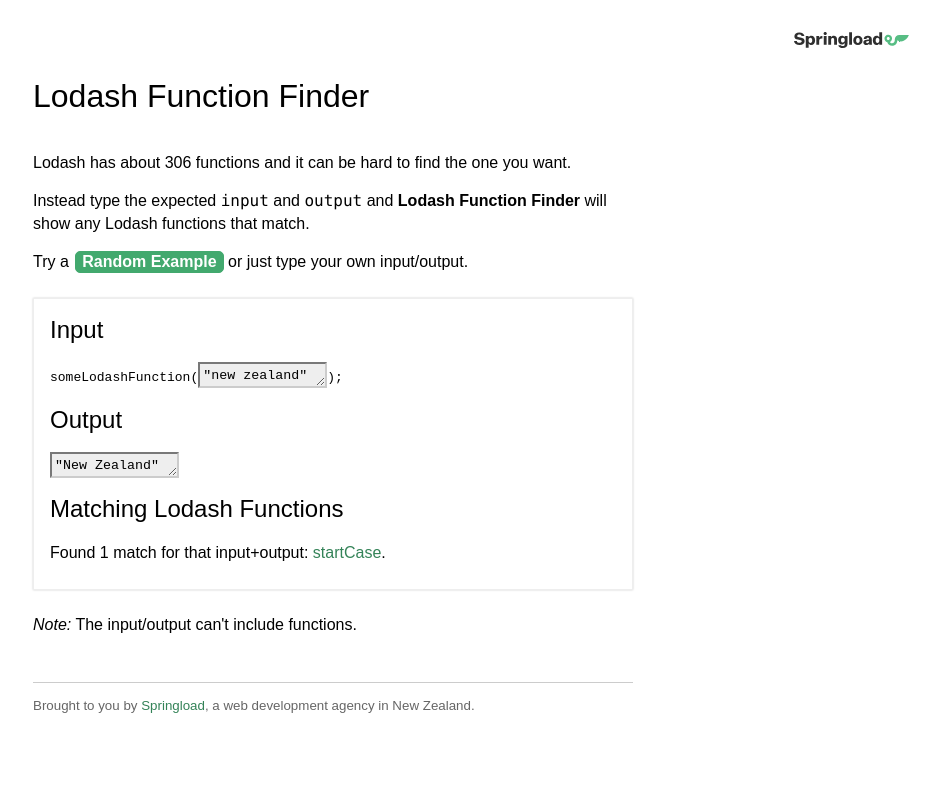
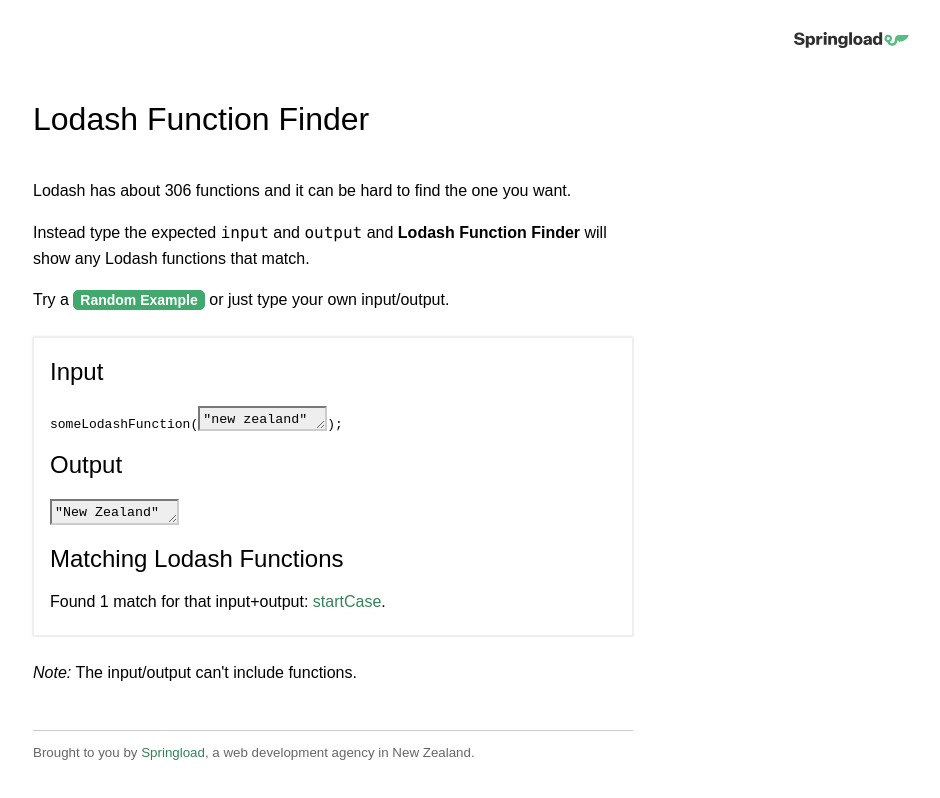
Before and after one commit to springload/lodash-function-finder, a React (Create React App) app: page / in a window 1280 px wide. Shown: the top 798 px of the page, without its empty margins (307-1247 px from the left). Built offline with nearby package versions, Linux system fonts and the light colour scheme.

Commit message:
Remove unneeded css

```diff
--- a/src/App.css
+++ b/src/App.css
@@ -1,5 +1,4 @@
 .App {
-  margin: 0 auto;
   font-family: sans-serif;
   padding: 32px;
 }
@@ -27,35 +26,24 @@
 
 .code {
   background: #ddd;
-  font-family: monospace;
 }
 
 h1 {
   margin-bottom: 32px;
-  line-height: 1;
-}
-
-h2 {
-  line-height: 1;
-}
-
-p {
-  line-height: 1.75;
-  margin-bottom: 16px;
 }
 
 a {
   color: #348358;
-  font-weight: 500;
   text-decoration: none;
 }
 
-a:focus {
-  outline-color: #348358;
-}
 
 a:hover {
   text-decoration: underline solid #348358;
+}
+
+a:focus, .example-button:focus {
+  outline-color: #348358;
 }
 
 .main {
@@ -78,25 +66,20 @@
   background-color: #42A96E;
   border-radius: 5px;
   color: #fff;
-  font-size: 16px;
+  font-size: 14px;
   font-weight: 600;
   cursor: pointer;
-  margin-left: 2px;
-}
-
-.example-button:focus {
-  outline-color: #348358;
 }
 
 .lff {
+  border: solid 1px #eee;
+  box-shadow: 0px 0px 2px #ccc;
+  padding: 0px 1em 1.5em 1em;
   margin-top: 24px;
   margin-bottom: 24px;
 }
 
 @media only screen and (min-width: 560px) {
-  h1 {
-    margin-bottom: 24px;
-  }
   .header-logo {
     height: 16px;
   }
@@ -105,10 +88,6 @@
 @media only screen and (min-width: 768px) {
   h1 {
     margin-bottom: 40px;
-  }
-
-  p {
-    line-height: 1.4;
   }
 
   .App {
@@ -123,9 +102,3 @@
     padding-right: 64px;
   }
 }
-
-.lff {
-  border: solid 1px #eee;
-  box-shadow: 0px 0px 2px #ccc;
-  padding: 0px 1em 1.5em 1em;
-}
--- a/src/index.css
+++ b/src/index.css
@@ -1,8 +1,3 @@
-html {
-  line-height: 1.5;
-  box-sizing: border-box;
-}
-
 body {
   margin: 0;
   font-family: -apple-system, BlinkMacSystemFont, 'Segoe UI', 'Roboto', 'Oxygen',
@@ -10,16 +5,6 @@
   sans-serif;
   -webkit-font-smoothing: antialiased;
   -moz-osx-font-smoothing: grayscale;
-  height: 100%;
-  overflow-x: hidden;
-  overflow-y: scroll;
-}
-
-body,
-h1,
-p {
-    margin: 0;
-    padding: 0;
 }
 
 code {
```
